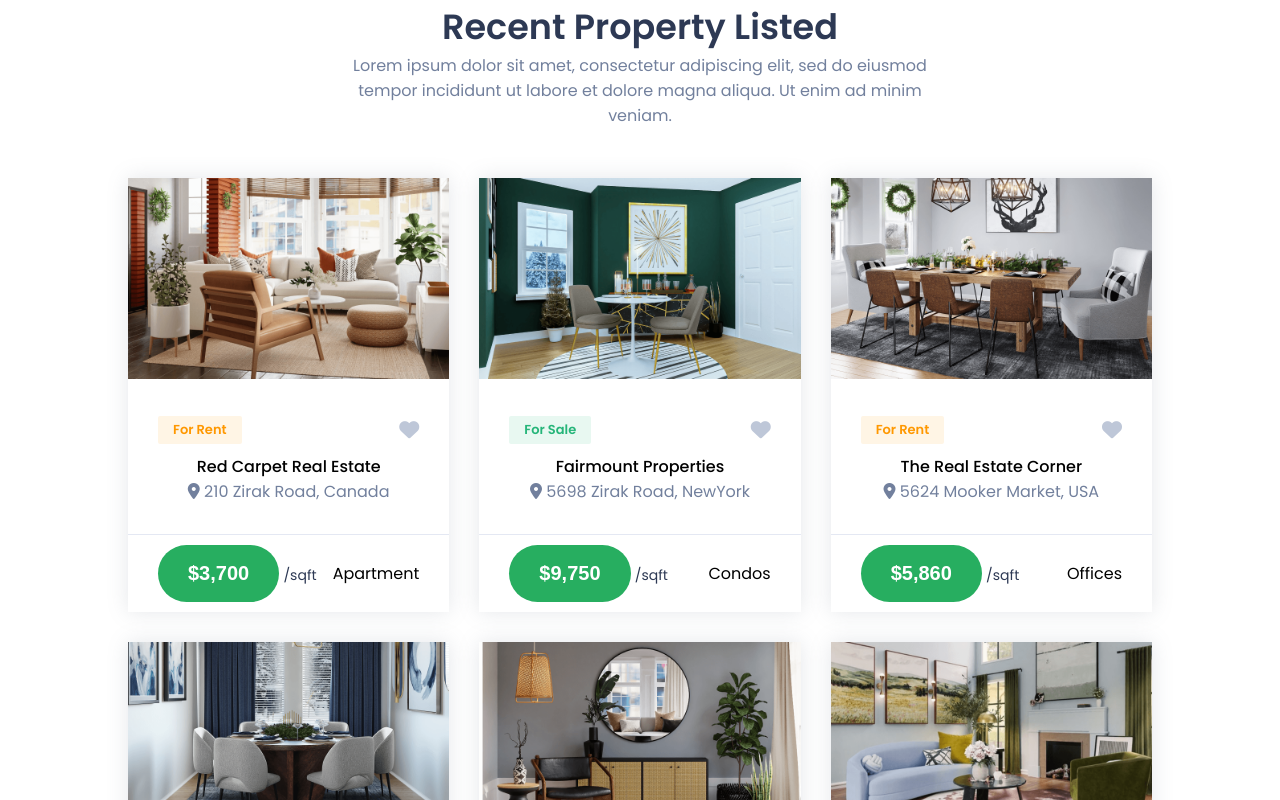
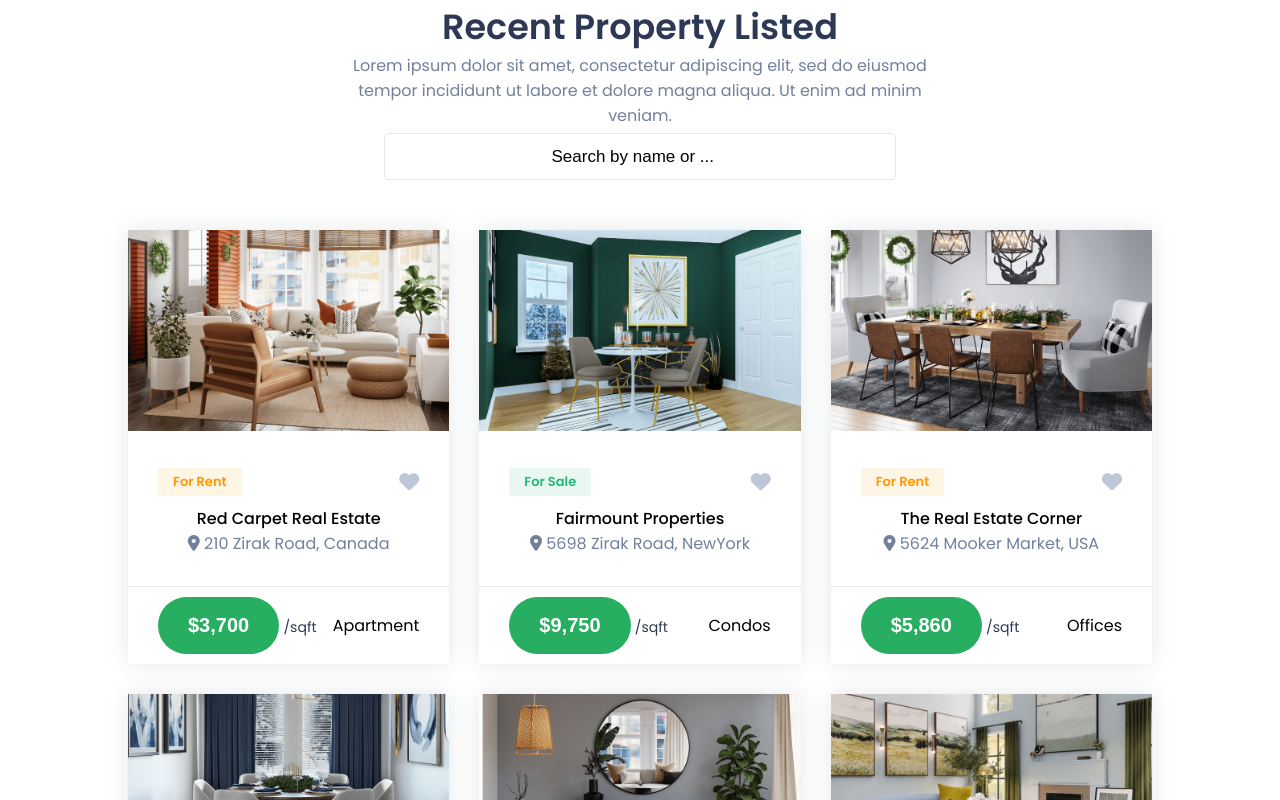
Before and after one commit to tutich/realEstate, a React (Create React App) app in the folder client/: page / in a window 1280 px wide. Shown: the part 1360-2160 px from the top of the page. Built offline with nearby package versions, Linux system fonts and the light colour scheme.

Commit message:
featured filter

```diff
--- a/client/src/components/home/recent/RecentCard.jsx
+++ b/client/src/components/home/recent/RecentCard.jsx
@@ -1,40 +1,68 @@
-
-import React from "react"
-import { list } from "../../data/Data"
+import React, { useState } from "react";
+import { list } from "../../data/Data";
 
 const RecentCard = () => {
+  const [searchTerm, setSearchTerm] = useState("");
+
+  const handleSearch = (event) => {
+    setSearchTerm(event.target.value);
+  };
+
+  const filteredList = list.filter(
+    (item) =>
+      item.name.toLowerCase().includes(searchTerm.toLowerCase()) ||
+      item.location.toLowerCase().includes(searchTerm.toLowerCase())
+  );
+
   return (
     <>
-      <div className='content grid3 mtop'>
-        {list.map((val, index) => {
-          const { cover, category, location, name, price, type } = val
+       <div className="search-box">
+          <input
+            type="text"
+            placeholder="Search by name or ..."
+            value={searchTerm}
+            onChange={handleSearch}
+          />
+        </div>
+      <div className="content grid3 mtop">
+        {filteredList.map((val, index) => {
+          const { cover, category, location, name, price, type } = val;
           return (
-            <div className='box shadow' key={index}>
-              <div className='img'>
-                <img src={cover} alt='' />
+            <div className="box shadow" key={index}>
+              <div className="img">
+                <img src={cover} alt="" />
               </div>
-              <div className='text'>
-                <div className='category flex'>
-                  <span style={{ background: category === "For Sale" ? "#25b5791a" : "#ff98001a", color: category === "For Sale" ? "#25b579" : "#ff9800" }}>{category}</span>
-                  <i className='fa fa-heart'></i>
+              <div className="text">
+                <div className="category flex">
+                  <span
+                    style={{
+                      background:
+                        category === "For Sale" ? "#25b5791a" : "#ff98001a",
+                      color: category === "For Sale" ? "#25b579" : "#ff9800",
+                    }}
+                  >
+                    {category}
+                  </span>
+                  <i className="fa fa-heart"></i>
                 </div>
                 <h4>{name}</h4>
                 <p>
-                  <i className='fa fa-location-dot'></i> {location}
+                  <i className="fa fa-location-dot"></i> {location}
                 </p>
               </div>
-              <div className='button flex'>
+              <div className="button flex">
                 <div>
-                  <button className='btn2'>{price}</button> <label htmlFor=''>/sqft</label>
+                  <button className="btn2">{price}</button>{" "}
+                  <label htmlFor="">/sqft</label>
                 </div>
                 <span>{type}</span>
               </div>
             </div>
-          )
+          );
         })}
       </div>
     </>
-  )
-}
+  );
+};
 
-export default RecentCard
+export default RecentCard;
--- a/client/src/components/home/recent/recent.css
+++ b/client/src/components/home/recent/recent.css
@@ -20,3 +20,11 @@
     border-top: 1px solid #e4e8f3;
     padding: 10px 30px;
   }
+  .search-box {
+    margin: auto;
+    padding: 10px;
+    width: 50%;
+    border: 1px solid rgba(128, 128, 128, 0.2);
+    margin-top: 5px;
+    border-radius: 5px;
+  }
```
